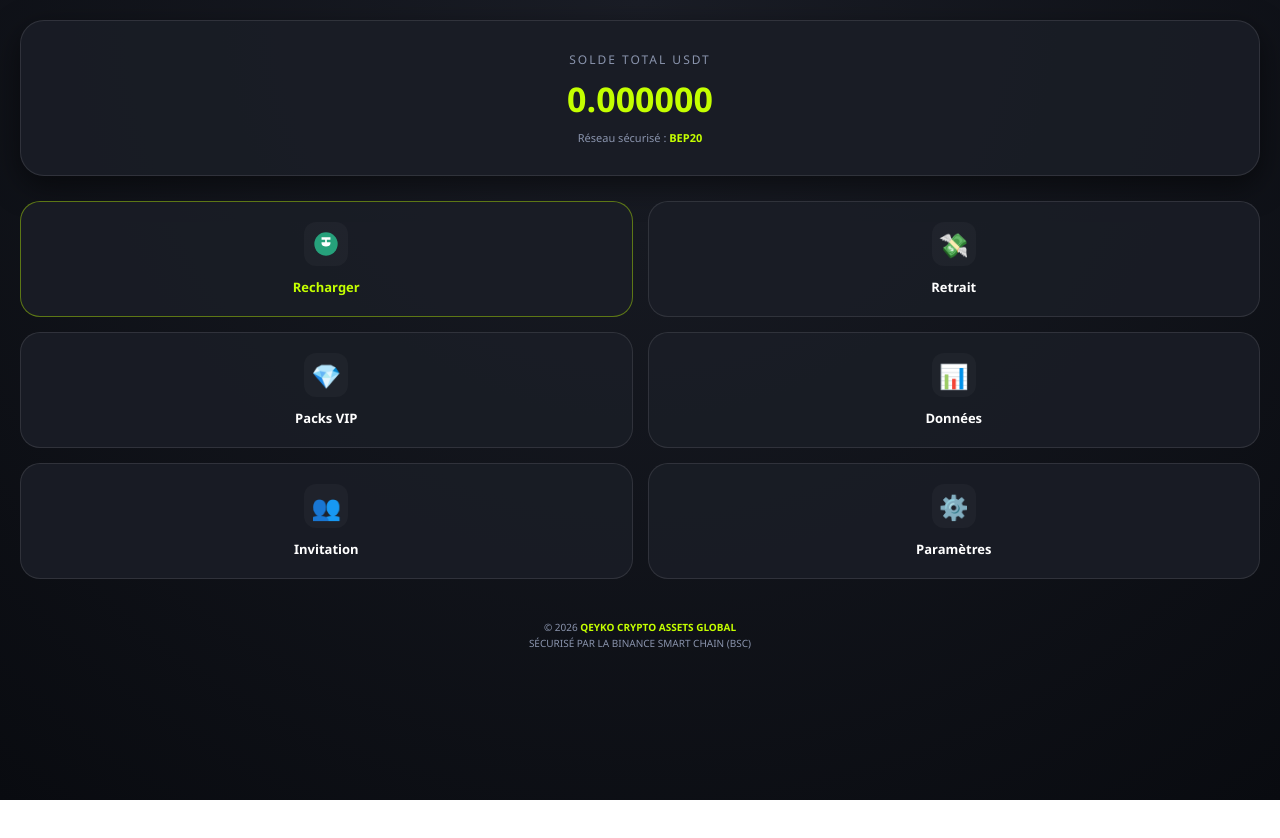
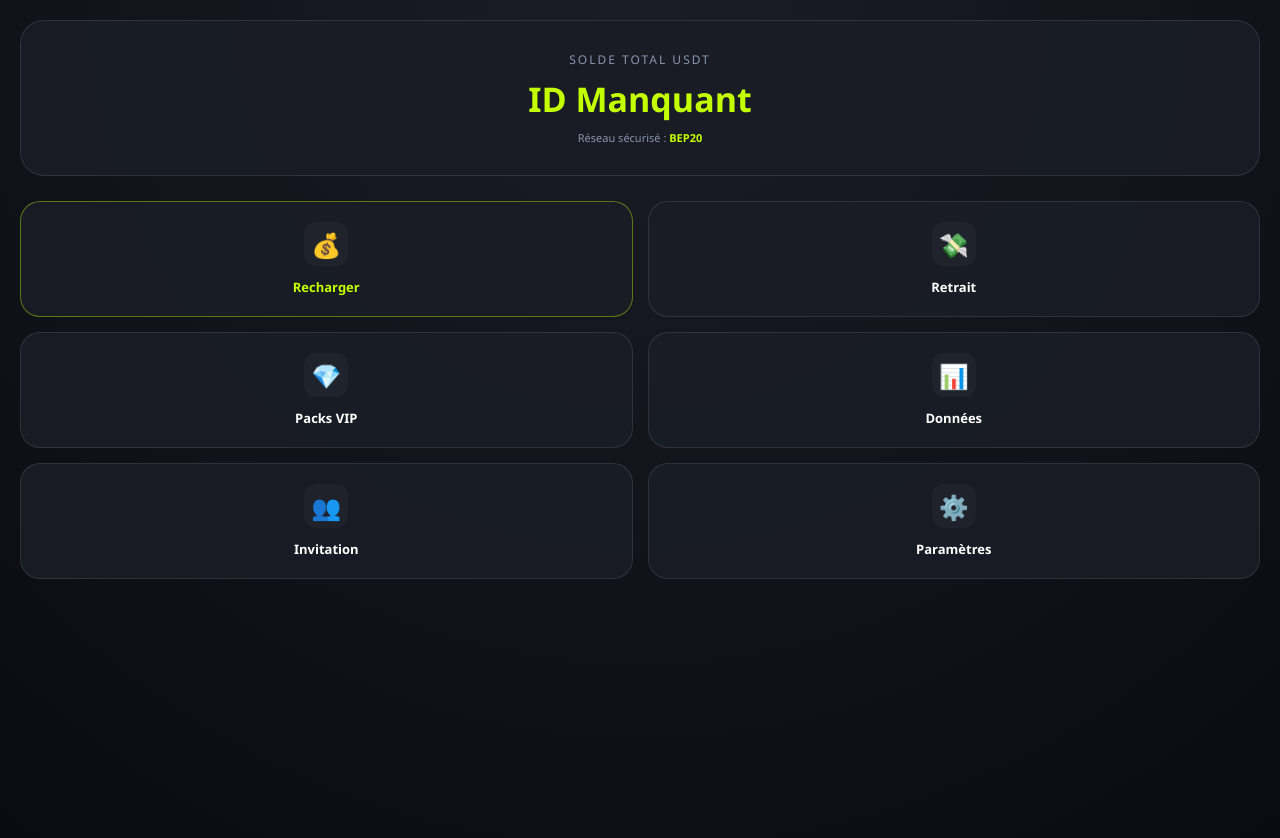
Before and after one commit to brunvilkerby1-oss/qeyko-_app, a plain HTML site: page index.html in a window 1280 px wide. Before the commit the page ends 800 px from the top, so only its background shows below. Drawn offline with Linux system fonts and the light colour scheme.

Commit message:
index.html

```diff
--- a/index.html
+++ b/index.html
@@ -5,67 +5,15 @@
     <meta name="viewport" content="width=device-width, initial-scale=1.0">
     <title>Qeyko Crypto Mining</title>
     <style>
-        :root {
-            --primary: #c4ff00;
-            --bg-dark: #090b10;
-            --card-bg: rgba(26, 29, 38, 0.9);
-            --border: rgba(255, 255, 255, 0.1);
-            --text-sec: #8a94ad;
-        }
-
-        body {
-            background: radial-gradient(circle at top, #1a1d26, #090b10);
-            color: white;
-            font-family: 'Segoe UI', Tahoma, sans-serif;
-            margin: 0;
-            padding: 20px;
-            box-sizing: border-box;
-            min-height: 100vh;
-        }
-
-        .balance-card {
-            background: var(--card-bg);
-            padding: 30px;
-            border-radius: 24px;
-            border: 1px solid var(--border);
-            text-align: center;
-            margin-bottom: 25px;
-            box-shadow: 0 10px 30px rgba(0,0,0,0.5);
-        }
+        :root { --primary: #c4ff00; --bg-dark: #090b10; --card-bg: rgba(26, 29, 38, 0.9); --border: rgba(255, 255, 255, 0.1); --text-sec: #8a94ad; }
+        body { background: radial-gradient(circle at top, #1a1d26, #090b10); color: white; font-family: 'Segoe UI', sans-serif; margin: 0; padding: 20px; min-height: 100vh; }
+        .balance-card { background: var(--card-bg); padding: 30px; border-radius: 24px; border: 1px solid var(--border); text-align: center; margin-bottom: 25px; }
         .balance-val { font-size: 34px; font-weight: 800; color: var(--primary); margin: 8px 0; }
         .balance-label { color: var(--text-sec); font-size: 12px; text-transform: uppercase; letter-spacing: 2px; }
-
         .menu-grid { display: grid; grid-template-columns: 1fr 1fr; gap: 15px; }
-
-        .menu-btn {
-            background: var(--card-bg);
-            border: 1px solid var(--border);
-            padding: 20px 10px;
-            border-radius: 20px;
-            text-decoration: none;
-            color: white;
-            text-align: center;
-            transition: 0.2s;
-            display: flex;
-            flex-direction: column;
-            align-items: center;
-            gap: 12px;
-        }
-
-        .menu-btn:active { transform: scale(0.95); border-color: var(--primary); background: rgba(196, 255, 0, 0.05); }
-
-        .icon-wrapper {
-            width: 44px;
-            height: 44px;
-            background: rgba(255,255,255,0.03);
-            border-radius: 12px;
-            display: flex;
-            align-items: center;
-            justify-content: center;
-        }
-
+        .menu-btn { background: var(--card-bg); border: 1px solid var(--border); padding: 20px 10px; border-radius: 20px; text-decoration: none; color: white; text-align: center; display: flex; flex-direction: column; align-items: center; gap: 12px; }
+        .icon-wrapper { width: 44px; height: 44px; background: rgba(255,255,255,0.03); border-radius: 12px; display: flex; align-items: center; justify-content: center; font-size: 24px; }
         .btn-label { font-size: 13px; font-weight: 600; }
-        .footer-note { text-align: center; color: var(--text-sec); font-size: 10px; margin-top: 40px; line-height: 1.6; }
         .highlight { color: var(--primary); font-weight: bold; }
     </style>
 </head>
@@ -73,103 +21,63 @@
 
     <div class="balance-card">
         <div class="balance-label">Solde Total USDT</div>
-        <div class="balance-val" id="user-balance-display">0.000000</div>
+        <div class="balance-val" id="user-balance-display">Lancement...</div>
         <div style="font-size: 11px; color: var(--text-sec);">Réseau sécurisé : <span class="highlight">BEP20</span></div>
     </div>
 
     <div class="menu-grid">
         <a href="recharger.html" class="menu-btn" style="border-color: rgba(196, 255, 0, 0.4);">
-            <div class="icon-wrapper">
-                <svg width="28" height="28" viewBox="0 0 24 24" fill="none" xmlns="http://www.w3.org/2000/svg">
-                    <circle cx="12" cy="12" r="10" fill="#26A17B"/>
-                    <path d="M12.72 8.36h3.09V6.18H8.18v2.18h3.09v5.46h1.45V8.36zM15.82 10.55H8.18v1.09c0 1.45 1.71 2.6 3.82 2.6s3.82-1.15 3.82-2.6v-1.09z" fill="white"/>
-                </svg>
-            </div>
+            <div class="icon-wrapper">💰</div>
             <span class="btn-label" style="color: var(--primary);">Recharger</span>
         </a>
-
-        <a href="retirer.html" class="menu-btn">
-            <div class="icon-wrapper" style="font-size: 24px;">💸</div>
-            <span class="btn-label">Retrait</span>
-        </a>
-
-        <a href="vip.html" class="menu-btn">
-            <div class="icon-wrapper" style="font-size: 24px;">💎</div>
-            <span class="btn-label">Packs VIP</span>
-        </a>
-
-        <a href="donnees.html" class="menu-btn">
-            <div class="icon-wrapper" style="font-size: 24px;">📊</div>
-            <span class="btn-label">Données</span>
-        </a>
-
-        <a href="parrainage.html" class="menu-btn">
-            <div class="icon-wrapper" style="font-size: 24px;">👥</div>
-            <span class="btn-label">Invitation</span>
-        </a>
-
-        <a href="parametres.html" class="menu-btn">
-            <div class="icon-wrapper" style="font-size: 24px;">⚙️</div>
-            <span class="btn-label">Paramètres</span>
-        </a>
-    </div>
-
-    <div class="footer-note">
-        © 2026 <span class="highlight">QEYKO CRYPTO ASSETS GLOBAL</span><br>
-        SÉCURISÉ PAR LA BINANCE SMART CHAIN (BSC)
+        <a href="retirer.html" class="menu-btn"><div class="icon-wrapper">💸</div><span class="btn-label">Retrait</span></a>
+        <a href="vip.html" class="menu-btn"><div class="icon-wrapper">💎</div><span class="btn-label">Packs VIP</span></a>
+        <a href="donnees.html" class="menu-btn"><div class="icon-wrapper">📊</div><span class="btn-label">Données</span></a>
+        <a href="parrainage.html" class="menu-btn"><div class="icon-wrapper">👥</div><span class="btn-label">Invitation</span></a>
+        <a href="parametres.html" class="menu-btn"><div class="icon-wrapper">⚙️</div><span class="btn-label">Paramètres</span></a>
     </div>
 
     <script>
         async function runMining() {
-            let display = document.getElementById('user-balance-display');
+            const display = document.getElementById('user-balance-display');
             const urlParams = new URLSearchParams(window.location.search);
             const userId = urlParams.get('user_id');
 
-            // 1. Nou montre balans lokal la an premye
-            let solde = parseFloat(localStorage.getItem('user_balance')) || 0.000000;
-            display.innerText = solde.toFixed(6);
-
-            // 2. Si nou gen ID a, nou al chèche balans fre ak yon Proxy
-            if (userId) {
-                // Proxy sa ap debloke sekirite Bots.Business la pou GitHub
-                const proxyUrl = "https://api.allorigins.win/get?url=";
-                const targetUrl = encodeURIComponent(`https://api.bots.business/v1/bots/qeykominingbot/web-app/get_balance?user_id=${userId}`);
-
-                try {
-                    let response = await fetch(proxyUrl + targetUrl);
-                    let result = await response.json();
-
-                    // Dekode repons lan ki soti nan Proxy a
-                    let data = JSON.parse(result.contents);
-
-                    if (data.balance !== undefined) {
-                        solde = parseFloat(data.balance);
-                        localStorage.setItem('user_balance', solde);
-                        display.innerText = solde.toFixed(6);
-                    }
-                } catch (e) {
-                    console.log("Erreur de synchronisation Proxy");
-                }
+            if (!userId) {
+                display.innerText = "ID Manquant";
+                return;
             }
 
-            // 3. Lojik Mining vizyèl si gen yon VIP aktif
-            let activeVip = localStorage.getItem('active_vip');
-            if (activeVip) {
-                const profits = {
-                    'VIP 1': 1.00, 'VIP 2': 1.80, 'VIP 3': 3.00,
-                    'VIP 4': 4.00, 'VIP 5': 10.00, 'VIP 6': 15.00, 'VIP 7': 25.00
-                };
-                let pwofiPaJou = profits[activeVip] || 0;
-                let pwofiPaSegonn = pwofiPaJou / 86400;
+            // Nou itilize AllOrigins pou debloke sekirite a
+            const proxy = "https://api.allorigins.win/get?url=";
+            const target = encodeURIComponent(`https://api.bots.business/v1/bots/qeykominingbot/web-app/get_balance?user_id=${userId}&t=${Date.now()}`);
 
-                setInterval(() => {
-                    solde += pwofiPaSegonn;
+            try {
+                const response = await fetch(proxy + target);
+                const result = await response.json();
+                const data = JSON.parse(result.contents);
+
+                if (data.balance !== undefined) {
+                    let solde = parseFloat(data.balance);
                     display.innerText = solde.toFixed(6);
-                    localStorage.setItem('user_balance', solde);
-                }, 1000);
+
+                    // Lojik mining vizyèl
+                    let activeVip = localStorage.getItem('active_vip');
+                    if (activeVip) {
+                        const profits = {'VIP 1': 1.0, 'VIP 2': 1.8, 'VIP 3': 3.0, 'VIP 4': 4.0, 'VIP 5': 10.0, 'VIP 6': 15.0, 'VIP 7': 25.0};
+                        let pwofiPaSegonn = (profits[activeVip] || 0) / 86400;
+                        setInterval(() => {
+                            solde += pwofiPaSegonn;
+                            display.innerText = solde.toFixed(6);
+                        }, 1000);
+                    }
+                } else {
+                    display.innerText = "0.000000";
+                }
+            } catch (e) {
+                display.innerText = "Erreur Sync";
             }
         }
-
         window.onload = runMining;
     </script>
 </body>
```
